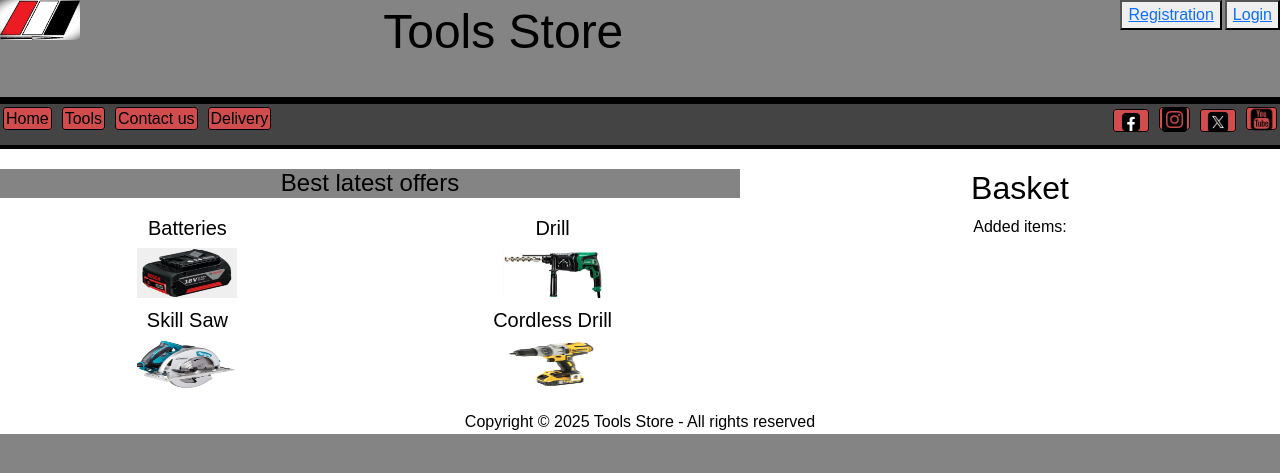
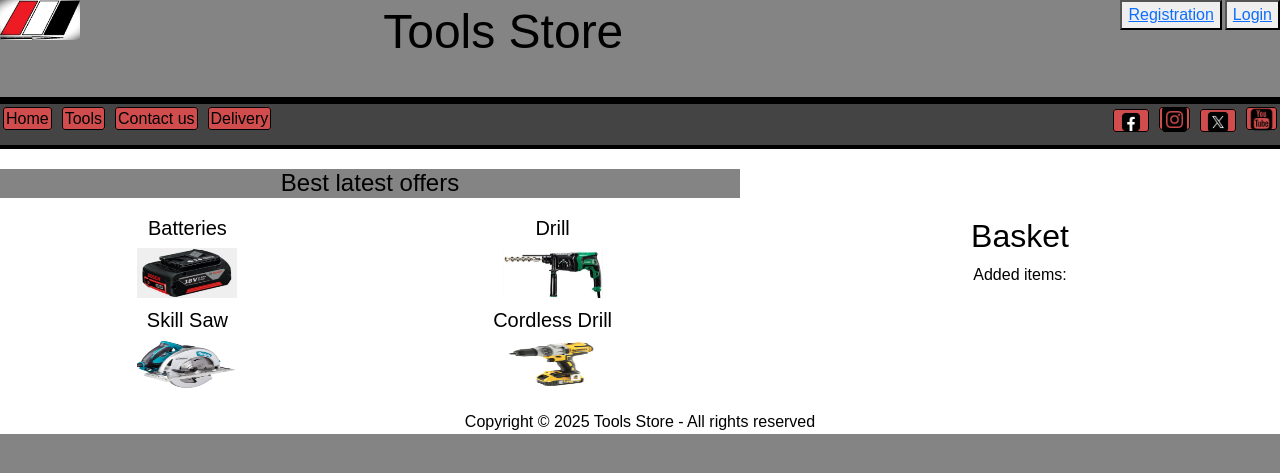
Before and after one commit to DimDeveloper18/Frameworks-Assignment, a Django app: template tools_store/customers/templates/customers/basket.html in a window 1280 px wide. Shown: the top 473 px of the page. Run offline with Django 5.2, Linux system fonts and the light colour scheme; the template is opened without the code that fills it, so the values that code supplies are empty; some libraries are stand-ins or nearby versions.

Commit message:
Missing end 'form' tag added for 'login' form and bootstrap style for text messages added in 'main' section.

```diff
--- a/tools_store/products_store/templates/products_store/base.html
+++ b/tools_store/products_store/templates/products_store/base.html
@@ -28,7 +28,8 @@
                                 <button id="bask"><a href="{% url 'customers-basket_page' %}">Basket</a></button>
                                 <form method="POST" action="{% url 'customers-logout' %}">
                                     {% csrf_token %}
-                                <button id="logoutbtn" type="submit">Logout</button>
+                                    <button id="logoutbtn" type="submit">Logout</button>
+                                </form>
                         {% else %}
                             <button id="regBtn"><a href="{% url 'customers-reg_form' %}">Registration</a></button>
                             <button id="logBtn"><a href="{% url 'customers-login' %}">Login</a></button>
@@ -52,7 +53,7 @@
             </div>
         </nav>
     <main>
-        <div class="fs-4 fw-bold bg-secondary">
+        <div class="fs-4 fw-bold bg-secondary text-white mb-5">
             {% if messages %}
                 {% for message in messages %}
                     <div>
```
